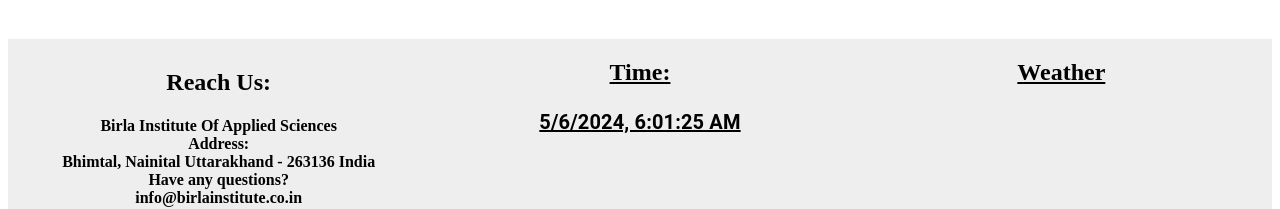
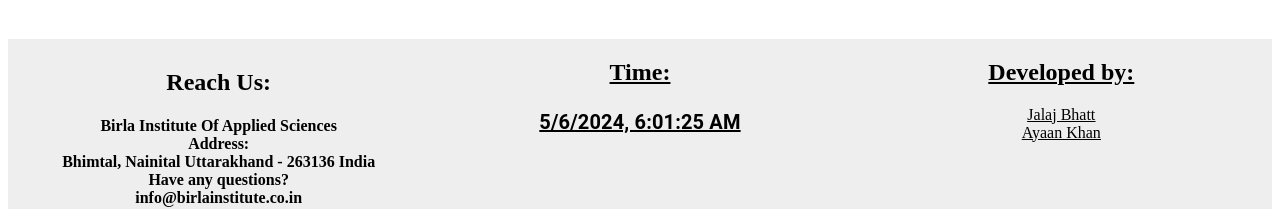
Before and after one commit to Jalaj028/techno_admin, a React (Vite) app in the folder admin/: page /deleteEvent/1 in a window 1280 px wide. Shown: the part 199-408 px from the top of the page. Built offline with nearby package versions, Linux system fonts and the light colour scheme; no server answers.

Commit message:
styling changes

```diff
--- a/admin/src/components/footer.jsx
+++ b/admin/src/components/footer.jsx
@@ -62,7 +62,11 @@
                     textAlign:"center"
 
 
-                }}><h2>Weather </h2></div>
+                }}><h2>Developed by:</h2>
+                <a href="https://www.linkedin.com/in/jalaj-bhatt-b871a1235" style={{color:"#000000"}}>Jalaj Bhatt</a><br></br>
+                <a href="https://www.linkedin.com/in/jalaj-bhatt-b871a1235" style={{color:"#000000"}}>Ayaan Khan</a>
+
+                </div>
         </Grid>
         </Grid>
 
```
